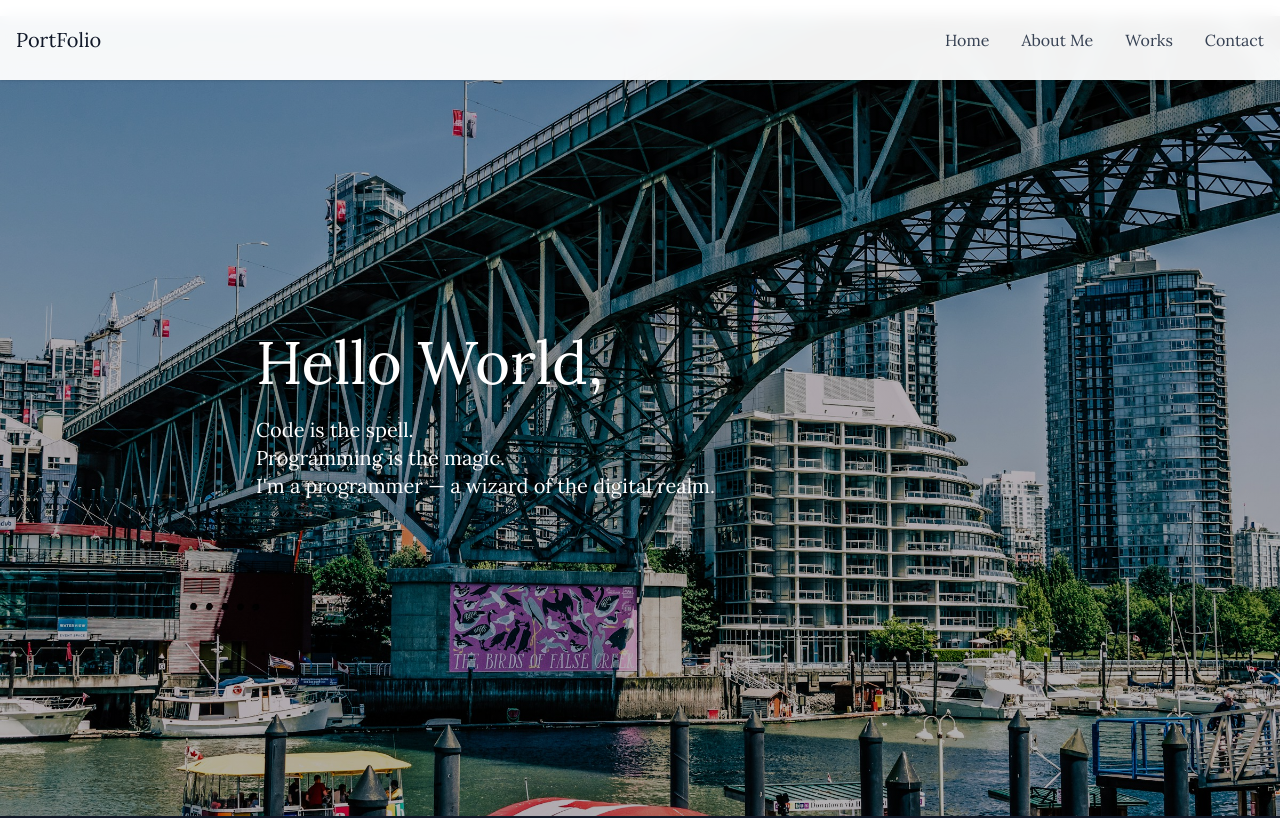
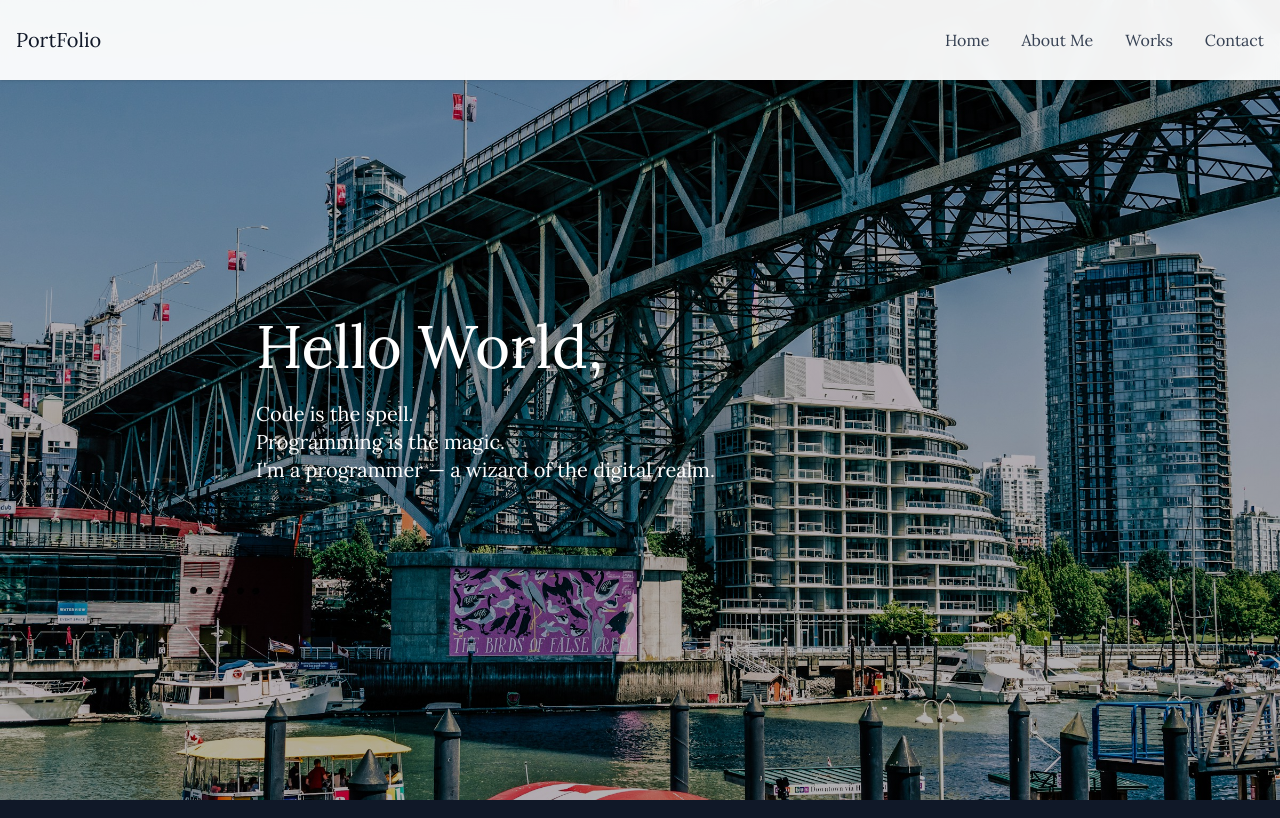
Before and after one commit to mizu20040814/portfolio-v2, a Next.js app: page / in a window 1280 px wide. Shown: the top 818 px of the page. Built offline with nearby package versions, Linux system fonts and the light colour scheme.

Commit message:
fix herosection

```diff
--- a/src/components/about/AboutHeroSection.tsx
+++ b/src/components/about/AboutHeroSection.tsx
@@ -14,7 +14,7 @@ export default function AboutHeroSection() {
     return (
         <section
             ref={sectionRef}
-            className="min-h-screen flex items-center bg-aboutme -mt-16"
+            className="min-h-screen flex items-center bg-aboutme -mt-20"
             id="aboutme"
         >
             <div className="container mx-auto px-4 py-20">
--- a/src/components/home/HeroSection.tsx
+++ b/src/components/home/HeroSection.tsx
@@ -4,7 +4,7 @@ import { motion } from "framer-motion";
 
 export default function HeroSection() {
     return (
-        <section className="h-screen flex items-center bg-hero -mt-16">
+        <section className="h-screen flex items-center bg-hero -mt-20">
             <div className="container mx-auto px-4">
                 <div className="max-w-3xl mx-auto text-white">
                     <motion.h2
```
